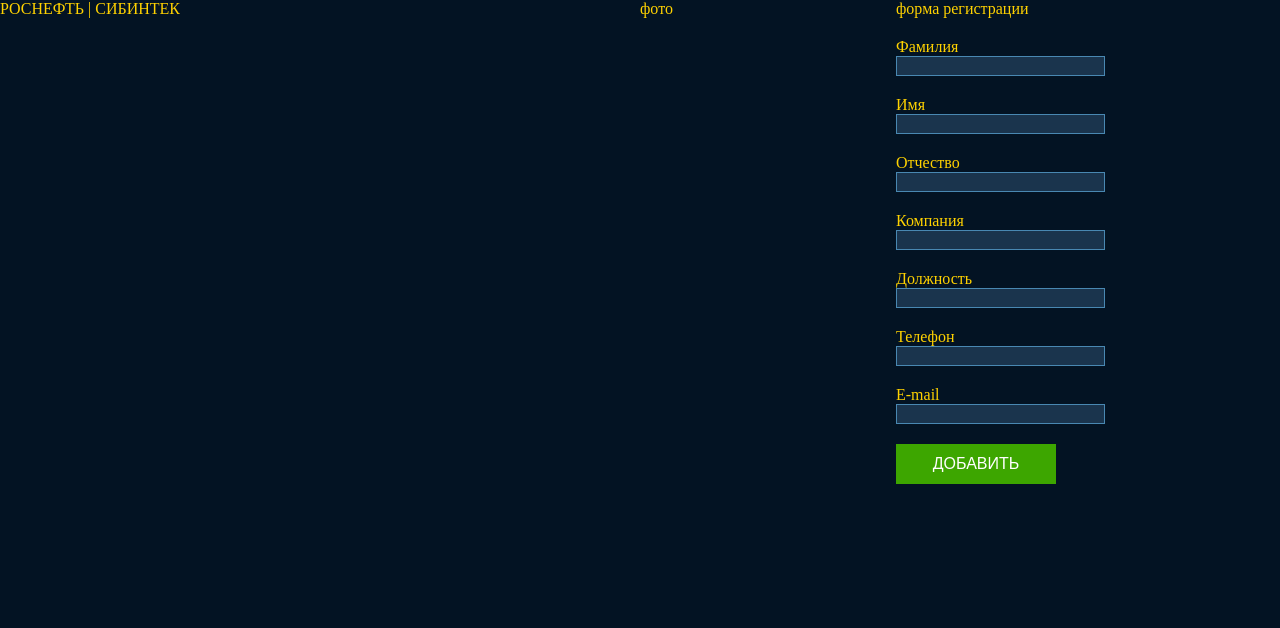
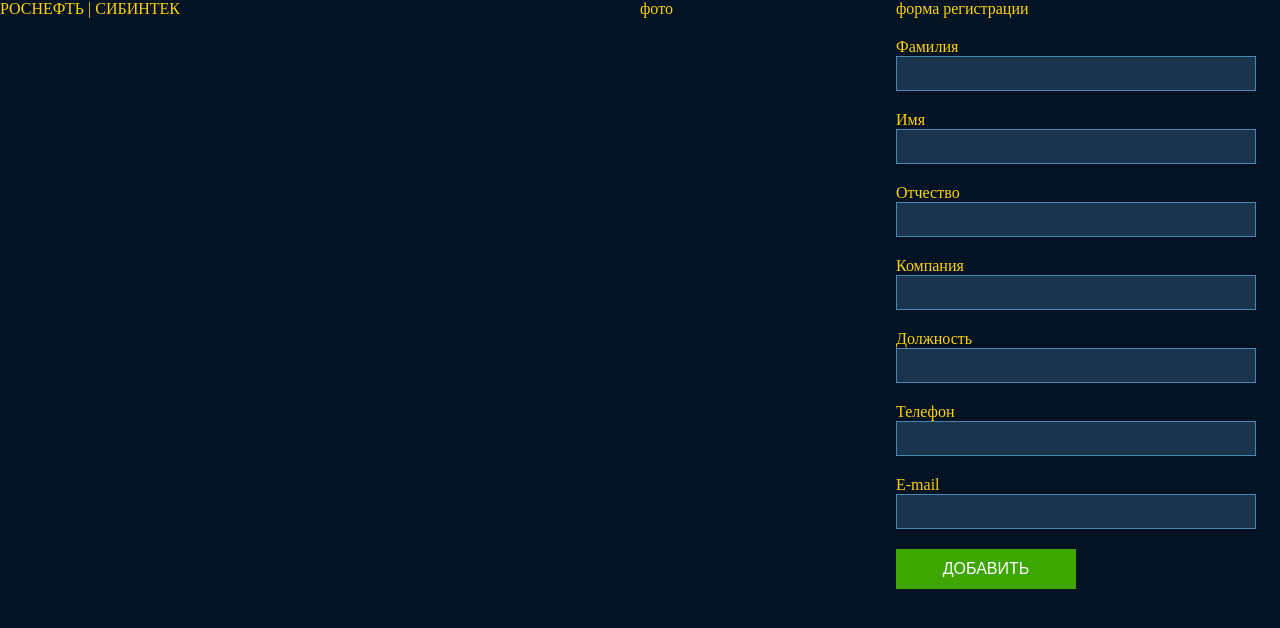
Before and after one commit to KulikoffSIB/uwat-dron-demo, an Angular app: page / in a window 1280 px wide. Shown: the top 628 px of the page. Built offline with nearby package versions, Linux system fonts and the light colour scheme.

Commit message:
правка верстки формы (ширина, высота, цвет-текста инпутов)

```diff
--- a/src/app/registration/registration.component.css
+++ b/src/app/registration/registration.component.css
@@ -1,14 +1,17 @@
 input[type='text'] {
+  color: white;
   display: block;
   background-color: #1A344D;
   border: 1px solid #4988B2;
+  width: 360px;
+  height: 35px;
 }
 
 input[type='submit'] {
   color: white;
   background-color: #3DA600;
   border: 1px solid #3DA600;
-  width: 160px;
+  width: 180px;
   height: 40px;
 }
 
```
